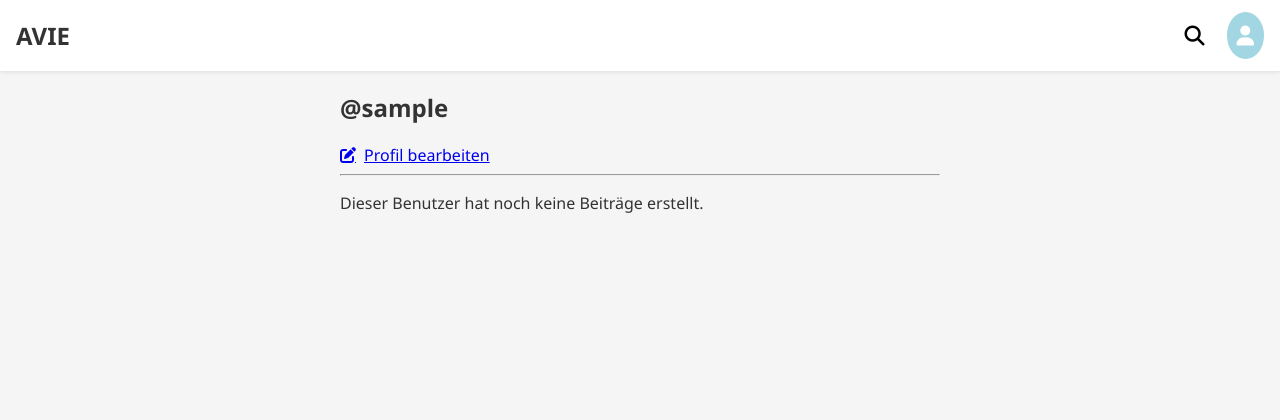
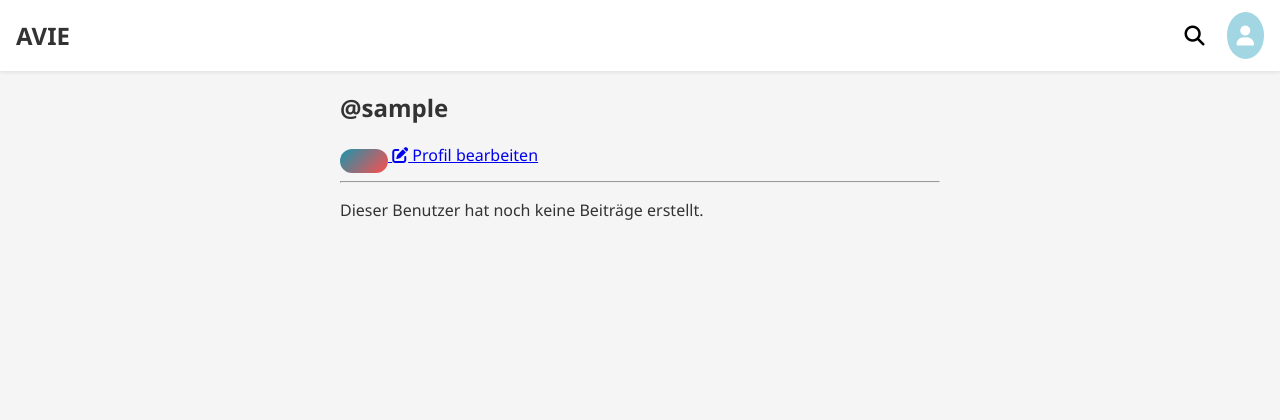
Before and after one commit to EmirhanGuelec/avie.social, a Django app: page /profilseite/ in a window 1280 px wide. Shown: the top 420 px of the page. Run offline with Django 5.2, Linux system fonts and the light colour scheme; the visitor is signed in with stand-in values (Sample User, id 1); data that the repository does not hold is empty; some libraries are stand-ins or nearby versions.

Commit message:
profilseite

```diff
--- a/meine_app/static/css/profilseite.css
+++ b/meine_app/static/css/profilseite.css
@@ -102,8 +102,26 @@
   color: #333;
   line-height: 1.5;
 }
-.btn-primary {
+/* Button-Stile */
+.btn.primary {
+  background: linear-gradient(135deg, var(--color-primary), var(--color-accent));
+  color: white;
+  padding: .75rem 1.5rem;
+  font-weight: 600;
+  border: none;
+  border-radius: var(--radius);
+  position: relative;
+  overflow: hidden;
+  transition: transform .1s, box-shadow .2s;
   display: inline-flex;
   align-items: center;
   gap: 0.5rem;
 }
+.btn.primary:hover {
+  transform: translateY(-2px);
+  box-shadow: 0 4px 12px rgba(0,0,0,0.15);
+}
+.btn.primary:active {
+  transform: translateY(0);
+  box-shadow: var(--shadow);
+}
--- a/meine_app/templates/meine_app/profilseite.html
+++ b/meine_app/templates/meine_app/profilseite.html
@@ -59,7 +59,9 @@
           href="{% url 'edit_profile' %}"
           class="btn-primary"
         >
+          <button type="submit" class="btn primary"></button>
           <i class="fa-solid fa-pen-to-square"></i> Profil bearbeiten
+          </button>
         </a>
       {% endif %}
     </section>
```
